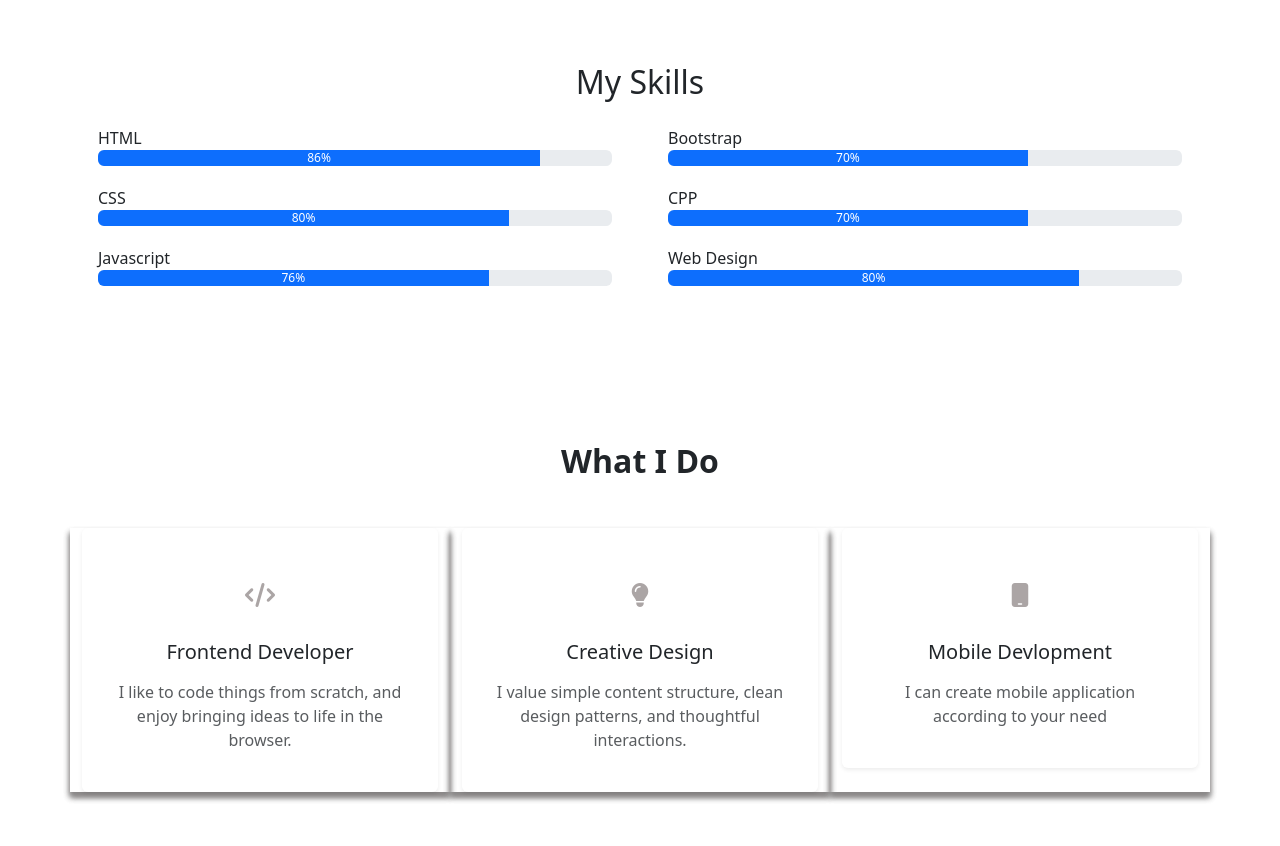
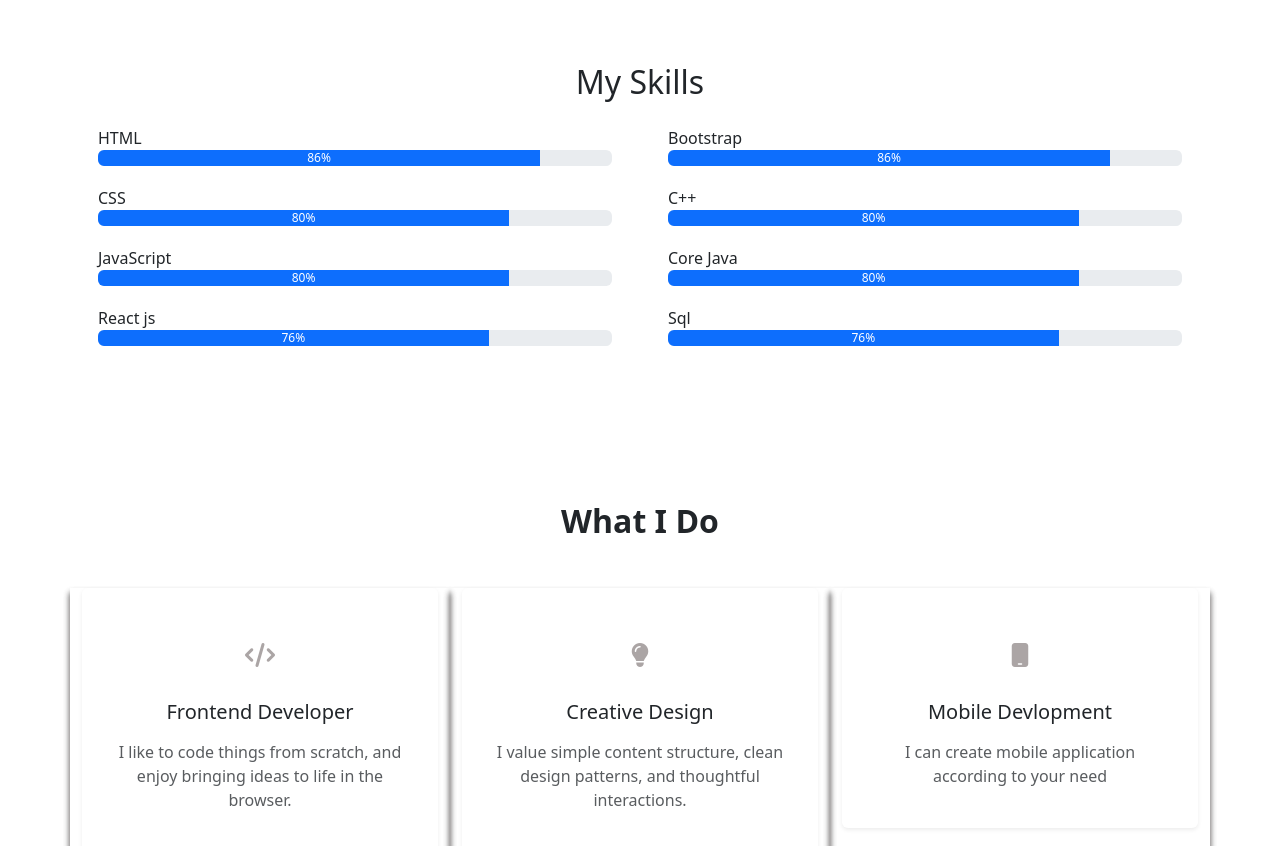
Before and after one commit to pragyagoyal1/pragyaportfolio, a plain HTML site: page index.html in a window 1280 px wide. Shown: the part 840-1686 px from the top of the page. Drawn offline with nearby package versions, Linux system fonts and the light colour scheme.

Commit message:
Add files via upload

```diff
--- a/index.html
+++ b/index.html
@@ -11,6 +11,28 @@
     <link rel="stylesheet" href="style.css">
 </head>
 <body>
+  <style>
+    /* Ensure no horizontal scroll */
+    html, body {
+        overflow-x: hidden;
+    }
+
+    /* Set box-sizing to border-box for all elements */
+    *,
+    *::before,
+    *::after {
+        box-sizing: border-box;
+    }
+
+    /* Make images responsive */
+    img {
+        max-width: 100%;
+        height: auto;
+    }
+</style>
+</head>
+<body>
+<div>
 <nav class="navbar navbar-expand-lg fixed-top navbarScroll">
     <div class="container">
         <a class="navbar-brand" href="#">Portfolio</a>
@@ -39,8 +61,10 @@
         </div>
     </div>
 </nav>
+</div>
 
 <!--Home section start-->
+<div>
 <section class="home py-5" id="home">
   <div class="container-lg">
     <div class="row p-4 align-item-center align-content-center">
@@ -60,6 +84,7 @@
     </div>
   </div>
 </section>
+</div>
 <!--Home section end-->
 <!-- ======= About Section ======= -->
 <section id="about" class="about">
@@ -122,7 +147,14 @@
               </div>
             </div>
             <div class="skill-item">
-                  <span class="caption">Javascript</span>
+              <span class="caption">JavaScript</span>
+              <div class="progress">
+                <div class="progress-bar" role="progressbar" style="width: 80%;" aria-valuenow="75" aria-valuemin="0" aria-valuemax="100">80%</div>
+              </div>
+            </div>
+            <div class="skill-item">
+              <span class="caption">React js
+              </span>
               <div class="progress">
                 <div class="progress-bar" role="progressbar" style="width: 76%;" aria-valuenow="75" aria-valuemin="0" aria-valuemax="100">76%</div>
               </div>
@@ -130,23 +162,31 @@
           </div>
         </div>
         <div class="col-md-6" data-sr="enter left and move 50px over 1s">
-                <div class="px-lg-3">
+          <div class="px-lg-3 skill-section">
             <div class="skill-item">
               <span class="caption">Bootstrap</span>
               <div class="progress">
-                          <div class="progress-bar" role="progressbar" style="width: 70%;" aria-valuenow="75" aria-valuemin="0" aria-valuemax="100">70%</div>
+                <div class="progress-bar" role="progressbar" style="width: 86%;" aria-valuenow="75" aria-valuemin="0" aria-valuemax="100">86%</div>
               </div>
             </div>
             <div class="skill-item">
-                  <span class="caption">CPP</span>
+              <span class="caption">C++</span>
               <div class="progress">
-                    <div class="progress-bar" role="progressbar" style="width: 70%;" aria-valuenow="75" aria-valuemin="0" aria-valuemax="100">70%</div>
+                <div class="progress-bar" role="progressbar" style="width: 80%;" aria-valuenow="75" aria-valuemin="0" aria-valuemax="100">80%</div>
               </div>
             </div>
             <div class="skill-item">
-                  <span class="caption">Web Design</span>
+              <span class="caption">Core Java</span>
               <div class="progress">
                 <div class="progress-bar" role="progressbar" style="width: 80%;" aria-valuenow="75" aria-valuemin="0" aria-valuemax="100">80%</div>
+              </div>
+            </div>
+            <div class="skill-item">
+              <span class="caption">Sql</span>
+              <div class="progress">
+                <div class="progress-bar" role="progressbar" style="width: 76%;" aria-valuenow="75" aria-valuemin="0" aria-valuemax="100">76%</div>
+              </div>
+            </div>
           </div>
         </div>
               </div>
```
Lines whose indentation alone changed are shown as unchanged.
